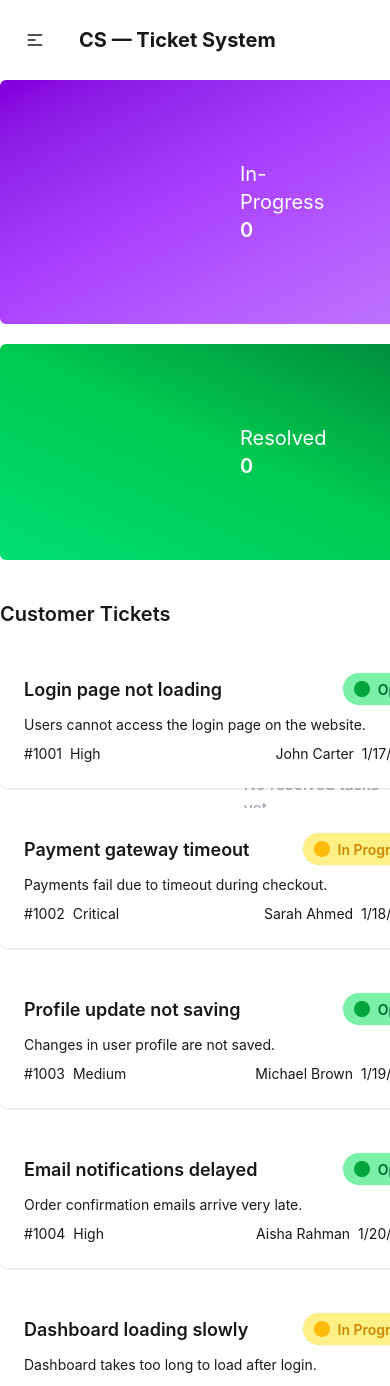
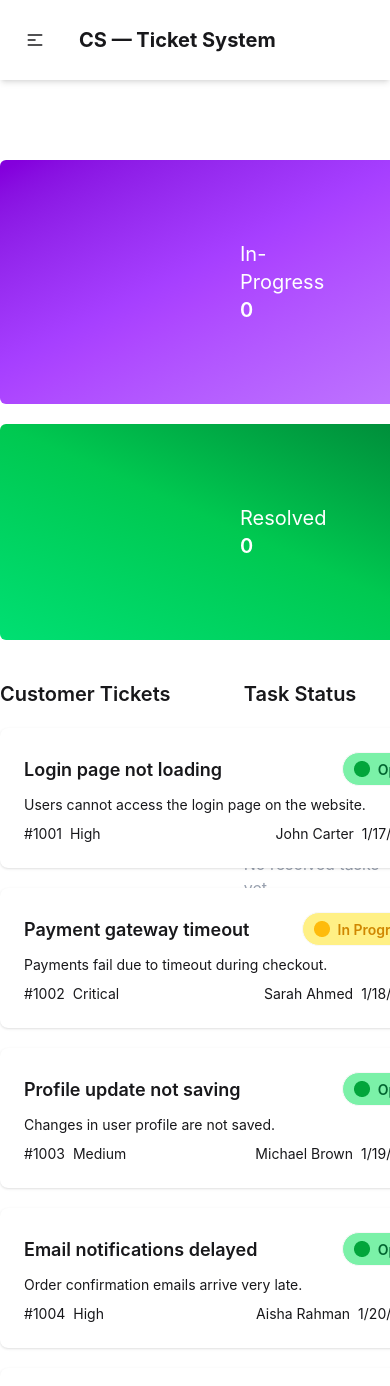
Before and after one commit to SBAhsan/Ticket-System-A2, a React (Vite) app: page / in a window 390 px wide. Shown: the top 1386 px of the page. Built offline with nearby package versions, Linux system fonts and the light colour scheme.

Commit message:
added resolve task and resolve count part

```diff
--- a/src/App.jsx
+++ b/src/App.jsx
@@ -8,31 +8,33 @@ const ticketsLink = fetch("/public/tickets.json").then((res) => res.json());
 
 function App() {
   const [taskStatus, setTaskStatus] = useState([]);
-  const [inProgress, setInProgress] = useState(0);
+  const [inProgressCount, setInProgressCount] = useState(0);
   const [resolveTasks, setResolveTasks] = useState([]);
+  const [resolveCount, setResolveCount] = useState(0);
 
   const handleTaskStatus = (ticket) => {
     const newTasks = [...taskStatus, ticket];
     setTaskStatus(newTasks);
-    setInProgress(inProgress + 1);
+    setInProgressCount(inProgressCount + 1);
   };
 
   const handleRemoveTaskStatus = (taskId) => {
     console.log("Resolve task clicked");
     const newTasks = taskStatus.filter(task => task.id !== taskId);
     setTaskStatus(newTasks);
-    setInProgress(inProgress - 1);
+    setInProgressCount(inProgressCount - 1);
   };
 
   const handleResolveTask = (taskTitle) => {
     const newResolveTasks = [...resolveTasks, taskTitle];
     setResolveTasks(newResolveTasks);
+    setResolveCount(resolveCount + 1);
   }
 
   return (
     <div className="max-w-[1200px] mx-auto">
       <Navbar></Navbar>
-      <Banner inProgress={inProgress}></Banner>
+      <Banner inProgressCount={inProgressCount} resolveCount={resolveCount}></Banner>
 
       <Suspense fallback={"Loading..."}>
         <Tickets
@@ -40,6 +42,7 @@ function App() {
           taskStatus={taskStatus}
           handleTaskStatus={handleTaskStatus}
           handleRemoveTaskStatus={handleRemoveTaskStatus}
+          resolveTasks={resolveTasks}
           handleResolveTask={handleResolveTask}
         ></Tickets>
       </Suspense>
--- a/src/components/Banner/Banner.jsx
+++ b/src/components/Banner/Banner.jsx
@@ -1,13 +1,13 @@
-const Banner = ({ inProgress }) => {
+const Banner = ({ inProgressCount, resolveCount }) => {
   return (
-    <div className="md:flex items-center justify-between gap-8">
+    <div className="md:flex items-center justify-between gap-8 mt-20">
       <div className="mb-5 py-20 px-60 rounded-md text-center text-xl text-white border-0 bg-gradient-to-br from-purple-700 via-purple-500 to-purple-400">
         <h4>In-Progress</h4>
-        <span className="font-semibold">{inProgress}</span>
+        <span className="font-semibold">{inProgressCount}</span>
       </div>
       <div className="mb-5 py-20 px-60 rounded-md text-center text-xl text-white border-0 bg-gradient-to-bl from-green-700 via-green-500 to-green-400">
         <h4>Resolved</h4>
-        <span className="font-semibold">0</span>
+        <span className="font-semibold">{resolveCount}</span>
       </div>
     </div>
   );
--- a/src/components/Navbar/Navbar.jsx
+++ b/src/components/Navbar/Navbar.jsx
@@ -1,7 +1,6 @@
 const Navbar = () => {
   return (
-    <div>
-      <div className="navbar py-5">
+      <div className="navbar py-5 shadow-md">
         <div className="navbar-start">
           <div className="dropdown">
             <div tabIndex={0} role="button" className="btn btn-ghost lg:hidden">
@@ -45,9 +44,7 @@ const Navbar = () => {
               </li>
             </ul>
           </div>
-          <a className="btn btn-ghost text-xl font-bold">
-            CS — Ticket System
-          </a>
+          <a className="btn btn-ghost text-xl font-bold">CS — Ticket System</a>
         </div>
         <div className="navbar-end hidden lg:flex">
           <ul className="menu menu-horizontal px-1">
@@ -73,13 +70,12 @@ const Navbar = () => {
 
           <div className="">
             <button className="btn btn-outline flex items-center gap-3 text-white border-0 bg-gradient-to-br from-purple-700 via-purple-500 to-purple-400">
-             <img src="../../../src/assets/add.png" alt="" />
-             <span>New Ticket</span>
+              <img src="../../../src/assets/add.png" alt="" />
+              <span>New Ticket</span>
             </button>
           </div>
         </div>
       </div>
-    </div>
   );
 };
 
--- a/src/components/Tickets/Tickets.jsx
+++ b/src/components/Tickets/Tickets.jsx
@@ -7,17 +7,19 @@ const Tickets = ({
   taskStatus,
   handleRemoveTaskStatus,
   handleResolveTask,
+  resolveTasks
 }) => {
   const tickets = use(ticketsLink);
 
   console.log(taskStatus);
 
   return (
+    <div className="flex justify-between mt-10">
+        {/* customer tickets */}
       <div>
-      <h3 className="text-xl font-semibold md:text-start mt-10 mb-5">
+        <h3 className="text-xl font-semibold md:text-start mb-5">
           Customer Tickets
         </h3>
-      <div className="flex justify-between">
         <ul className="grid grid-cols-1 md:grid-cols-2 gap-5">
           {tickets.map((ticket) => (
             <Ticket
@@ -27,16 +29,20 @@ const Tickets = ({
             ></Ticket>
           ))}
         </ul>
+      </div>
+
+      {/* task status and resolve task part */}
       <div>
+        {/* task status */}
         <div>
-            <h3 className="text-xl font-semibold">Task Status</h3>
+          <h3 className="text-xl font-semibold mb-4">Task Status</h3>
           {taskStatus.length > 0 ? (
             <ul>
               {taskStatus.map((task) => {
                 return (
                   <div
                     key={task.id}
-                      className="font-semibold w-64 px-4 py-3 shadow-xl"
+                    className="font-semibold w-64 px-4 py-3 shadow-md rounded-md"
                   >
                     <h3 className="mb-3">{task.title}</h3>
                     <button
@@ -44,7 +50,7 @@ const Tickets = ({
                         handleRemoveTaskStatus(task.id);
                         handleResolveTask(task.title);
                       }}
-                        className="bg-[#02A53B] text-white w-full rounded-md"
+                      className="bg-[#02A53B] text-white w-full rounded-md py-1"
                     >
                       Complete
                     </button>
@@ -58,10 +64,27 @@ const Tickets = ({
             </p>
           )}
         </div>
-          <div className="mt-5">
-            <h3 className="text-xl font-semibold">Resolved Task</h3>
+
+        {/* resolved task */}
+        <div className="mt-9">
+          <h3 className="text-xl font-semibold mb-4">Resolved Task</h3>
+          {resolveTasks.length > 0 ? (
+            <ul>
+              {resolveTasks.map((task, index) => {
+                return (
+                  <li
+                    key={index}
+                    className="font-semibold w-64 px-4 py-2 bg-[#E0E7FF] rounded-md"
+                  >
+                    <h3 className="mb-3">{task}</h3>
+                  </li>
+                );
+              })}
+            </ul>
+          ) : (
             <p className="text-gray-400">No resolved tasks yet.</p>
-          </div>
+          )}
+
         </div>
       </div>
     </div>
```
Lines whose indentation alone changed are shown as unchanged.
